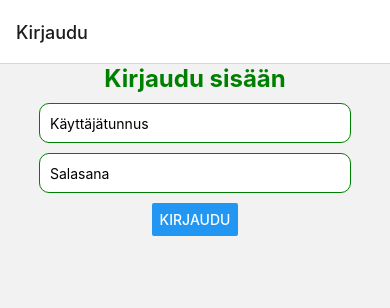
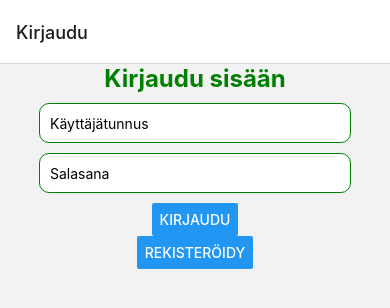
Before and after one commit to Ohjelmistoprojekti-II-Frisbeegolf/Mobile-app, a React Native app: screen / in a window 390 px wide. Shown: the top 308 px of the page. Built offline with nearby package versions, Linux system fonts and the light colour scheme; what native-base would draw is missing.

Commit message:
Working Registration button to login screen

```diff
--- a/components/LoginScreen.tsx
+++ b/components/LoginScreen.tsx
@@ -51,6 +51,7 @@ export default function LoginScreen({ navigation, setLoggedIn }: { navigation: a
         secureTextEntry
       />
       <Button title='Kirjaudu' onPress={handleLogin} />
+      <Button title='Rekisteröidy' onPress={() => navigation.navigate("Rekisteröidy")} />
     </View>
   );
 }
```
